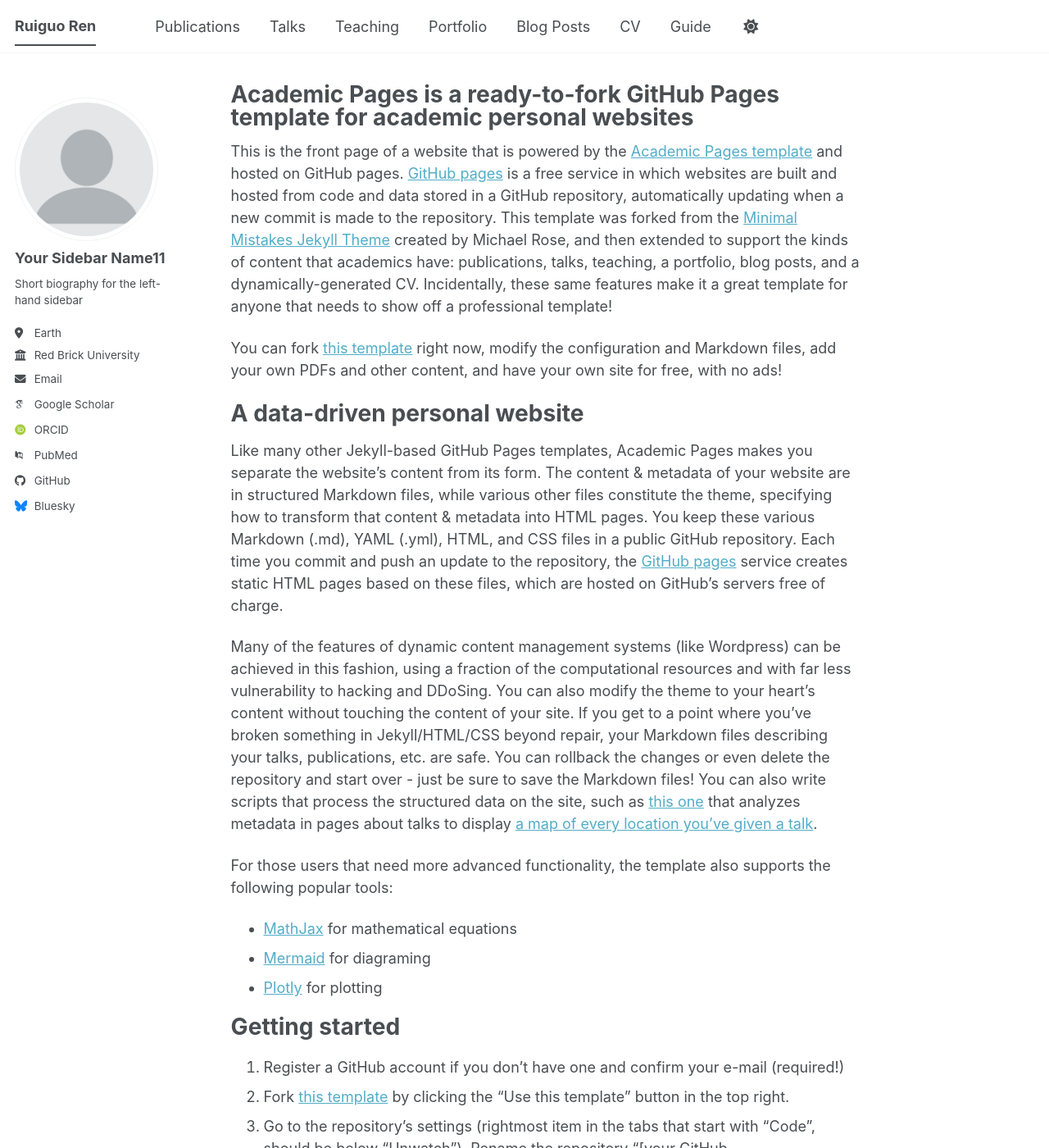
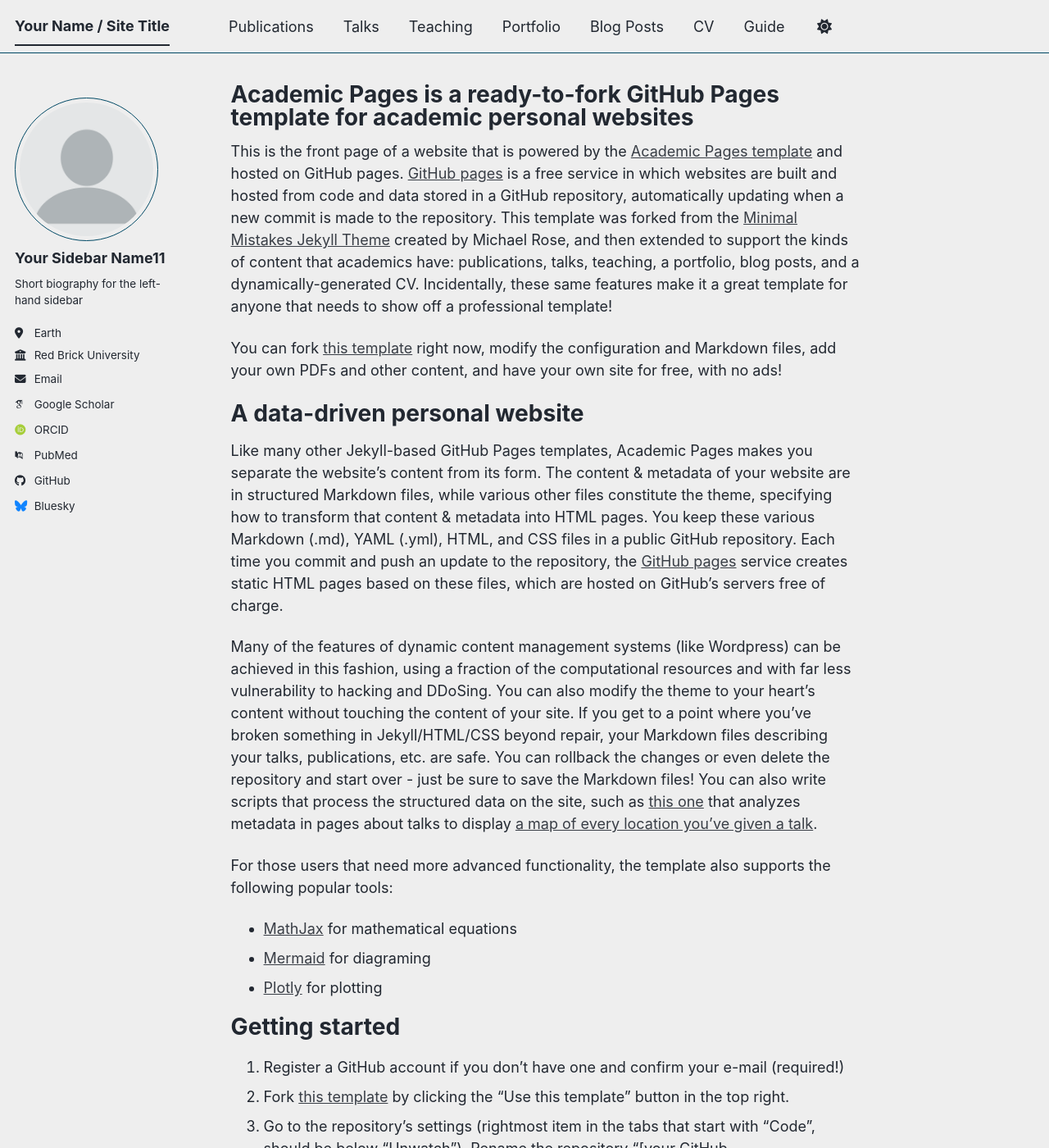
Before and after one commit to rgren-research/rgren-research.github.io, a Jekyll site: the page built from _pages/about.md, in a window 1280 px wide and 1400 px high. Shown: the whole window at 82% size. Built offline with Jekyll 4.4.1, drawn with Linux system fonts in a browser that asks for light colours; some web fonts are replaced; a script bundle is joined from its source files by our own code; library files that are not in the unit come from our copies.

Commit message:
Update _config.yml

```diff
--- a/_config.yml
+++ b/_config.yml
@@ -8,8 +8,8 @@
 
 # Basic Site Settings
 locale                   : "en-US"
-site_theme               : "default" # The available themes options are "default", "air", "sunrise", "mint", "dirt" and "contrast"
-title                    : "Ruiguo Ren"
+site_theme               : "air" # The available themes options are "default", "air", "sunrise", "mint", "dirt" and "contrast"
+title                    : "Your Name / Site Title"
 title_separator          : "-"
 name                     : &name "Your Name"
 description              : &description "Your Name's academic portfolio"   # Update this with a general description of your site, this is the default if not overridden by a page
```
